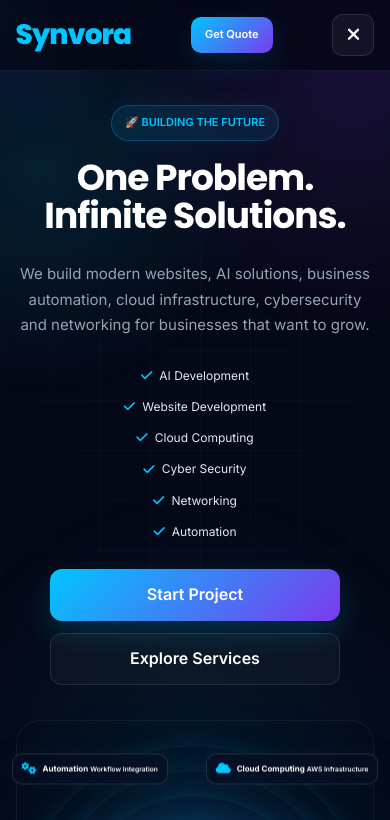
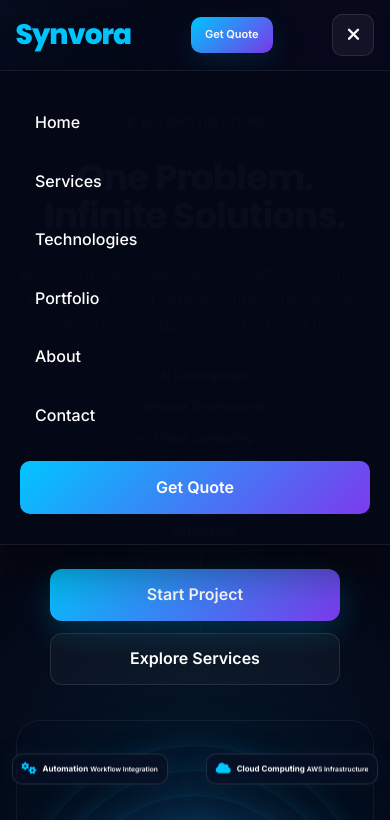
Before and after one commit to abhi981464-cell/synvora-website, a plain HTML site: page index.html in a window 390 px wide. Both pictures are taken after a click on the button "Open navigation menu". Shown: the top 820 px of the page. Drawn offline with Linux system fonts and the light colour scheme; grey boxes are pictures that could not be loaded.

Commit message:
Fix mobile navigation menu

```diff
--- a/index.html
+++ b/index.html
@@ -326,6 +326,8 @@ that want to grow.
 
 <script>
 
+document.addEventListener("DOMContentLoaded", function () {
+
     const menuToggle =
         document.querySelector(".menu-toggle");
 
@@ -336,7 +338,7 @@ that want to grow.
         menuToggle.querySelector("i");
 
 
-    menuToggle.addEventListener("click", () => {
+    menuToggle.addEventListener("click", function () {
 
         mobileMenu.classList.toggle("active");
 
@@ -358,23 +360,38 @@ that want to grow.
     });
 
 
-    /* CLOSE MENU AFTER CLICKING A LINK */
+    /* CLOSE MENU WHEN LINK IS CLICKED */
 
-    document
-        .querySelectorAll(".mobile-menu a")
-        .forEach(link => {
+    const mobileLinks =
+        document.querySelectorAll(
+            ".mobile-menu a"
+        );
 
-            link.addEventListener("click", () => {
 
-                mobileMenu.classList.remove("active");
+    mobileLinks.forEach(function (link) {
 
-                menuIcon.classList.remove("fa-xmark");
+        link.addEventListener(
+            "click",
+            function () {
 
-                menuIcon.classList.add("fa-bars");
+                mobileMenu.classList.remove(
+                    "active"
+                );
 
-            });
+                menuIcon.classList.remove(
+                    "fa-xmark"
+                );
 
-        });
+                menuIcon.classList.add(
+                    "fa-bars"
+                );
+
+            }
+        );
+
+    });
+
+});
 
 </script>
 
--- a/style.css
+++ b/style.css
@@ -1669,3 +1669,134 @@ header {
     }
 
 }
+  /* =========================================
+   MOBILE MENU FINAL FIX
+========================================= */
+
+@media (max-width: 768px) {
+
+    header {
+        position: fixed;
+        z-index: 9999;
+    }
+
+    .mobile-menu {
+        display: block !important;
+
+        position: fixed;
+
+        top: 70px;
+        left: 0;
+
+        width: 100%;
+
+        padding: 25px 20px 30px;
+
+        background: rgba(5, 8, 22, 0.98);
+
+        backdrop-filter: blur(25px);
+
+        border-top: 1px solid rgba(255,255,255,0.08);
+
+        box-shadow:
+            0 20px 50px rgba(0,0,0,0.5);
+
+        opacity: 0;
+
+        visibility: hidden;
+
+        pointer-events: none;
+
+        transform: translateY(-20px);
+
+        transition:
+            opacity 0.3s ease,
+            transform 0.3s ease,
+            visibility 0.3s ease;
+    }
+
+    /* OPEN STATE */
+
+    .mobile-menu.active {
+        opacity: 1;
+
+        visibility: visible;
+
+        pointer-events: auto;
+
+        transform: translateY(0);
+    }
+
+    /* MENU LIST */
+
+    .mobile-menu ul {
+        display: flex !important;
+
+        flex-direction: column;
+
+        gap: 5px;
+
+        margin: 0;
+
+        padding: 0;
+
+        list-style: none;
+    }
+
+    .mobile-menu ul li {
+        width: 100%;
+    }
+
+    .mobile-menu ul li a {
+        display: block;
+
+        width: 100%;
+
+        padding: 14px 15px;
+
+        color: white;
+
+        font-size: 16px;
+
+        border-radius: 10px;
+
+        transition: 0.3s ease;
+    }
+
+    .mobile-menu ul li a:hover {
+        color: #00c6ff;
+
+        background:
+            rgba(0,198,255,0.08);
+    }
+
+    /* GET QUOTE */
+
+    .mobile-quote {
+        display: flex !important;
+
+        width: 100%;
+
+        margin-top: 18px;
+
+        padding: 14px;
+
+        align-items: center;
+
+        justify-content: center;
+
+        border-radius: 10px;
+
+        background:
+            linear-gradient(
+                135deg,
+                #00c6ff,
+                #7c3aed
+            );
+
+        color: white;
+
+        font-weight: 600;
+    }
+
+}
```
